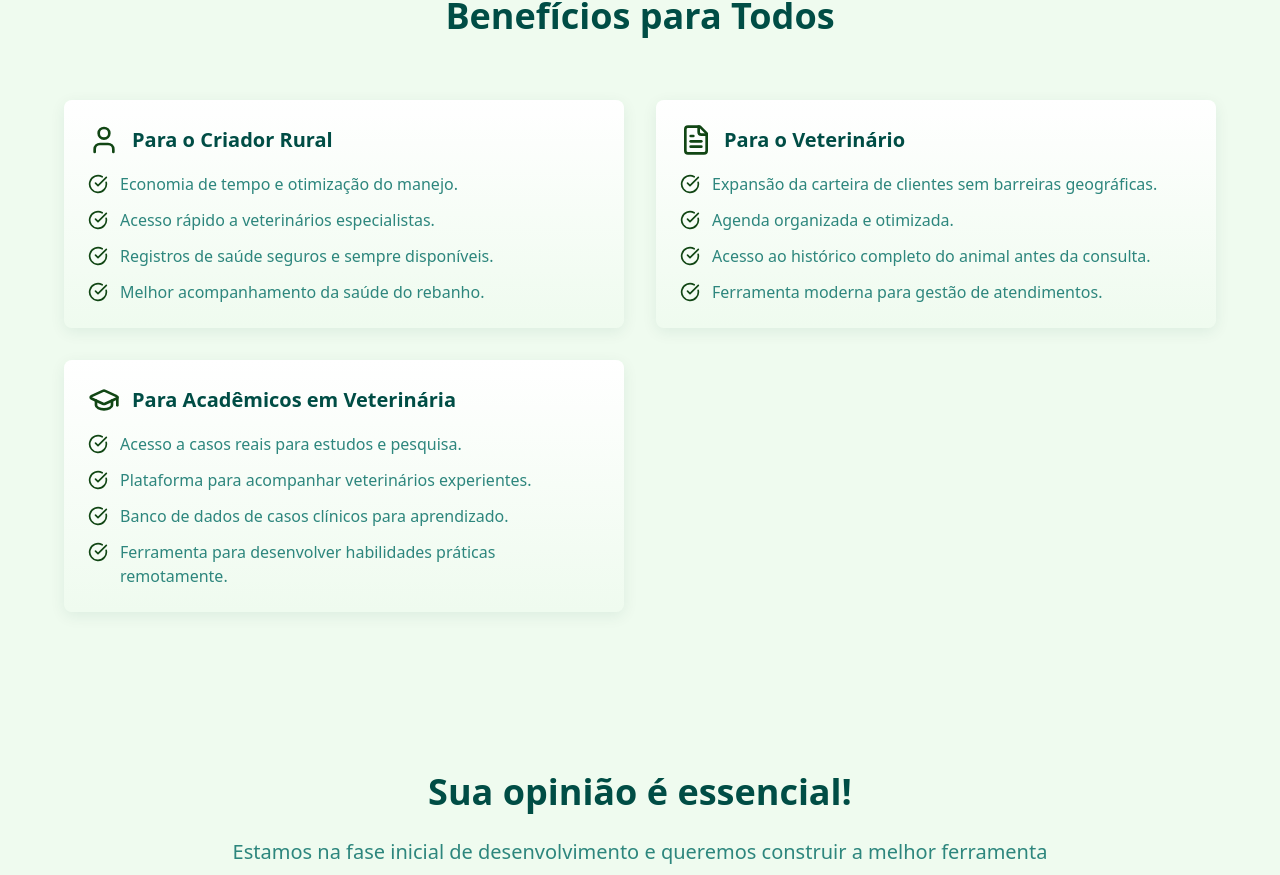
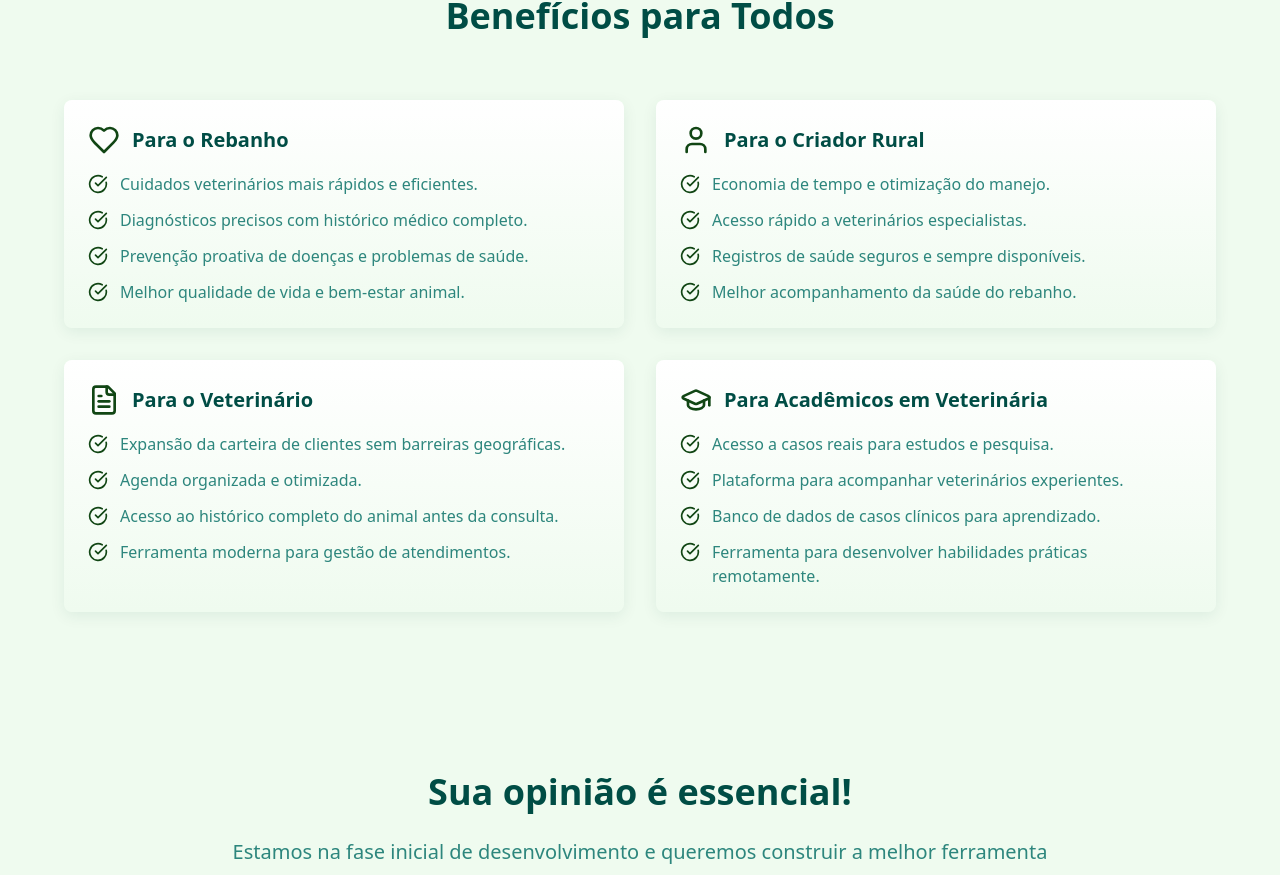
Before and after one commit to DNAgro/landingDnagro, a React (Vite) app: page / in a window 1280 px wide. Shown: the part 1420-2295 px from the top of the page. Built offline with nearby package versions, Linux system fonts and the light colour scheme.

Commit message:
Adicionar card de benefícios para rebanho
Adicionado um card com os benefícios para o rebanho, posicionado antes do card dos criadores.
Here are the files that were edited by the AI in that message:
-edited src/components/BenefitsSection.tsx

```diff
--- a/src/components/BenefitsSection.tsx
+++ b/src/components/BenefitsSection.tsx
@@ -1,8 +1,18 @@
 import { Card, CardContent } from "@/components/ui/card";
-import { User, FileText, CheckCircle, GraduationCap } from "lucide-react";
+import { User, FileText, CheckCircle, GraduationCap, Heart } from "lucide-react";
 
 const BenefitsSection = () => {
   const benefits = [
+    {
+      icon: Heart,
+      title: "Para o Rebanho",
+      items: [
+        "Cuidados veterinários mais rápidos e eficientes.",
+        "Diagnósticos precisos com histórico médico completo.",
+        "Prevenção proativa de doenças e problemas de saúde.",
+        "Melhor qualidade de vida e bem-estar animal."
+      ]
+    },
     {
       icon: User,
       title: "Para o Criador Rural",
```
